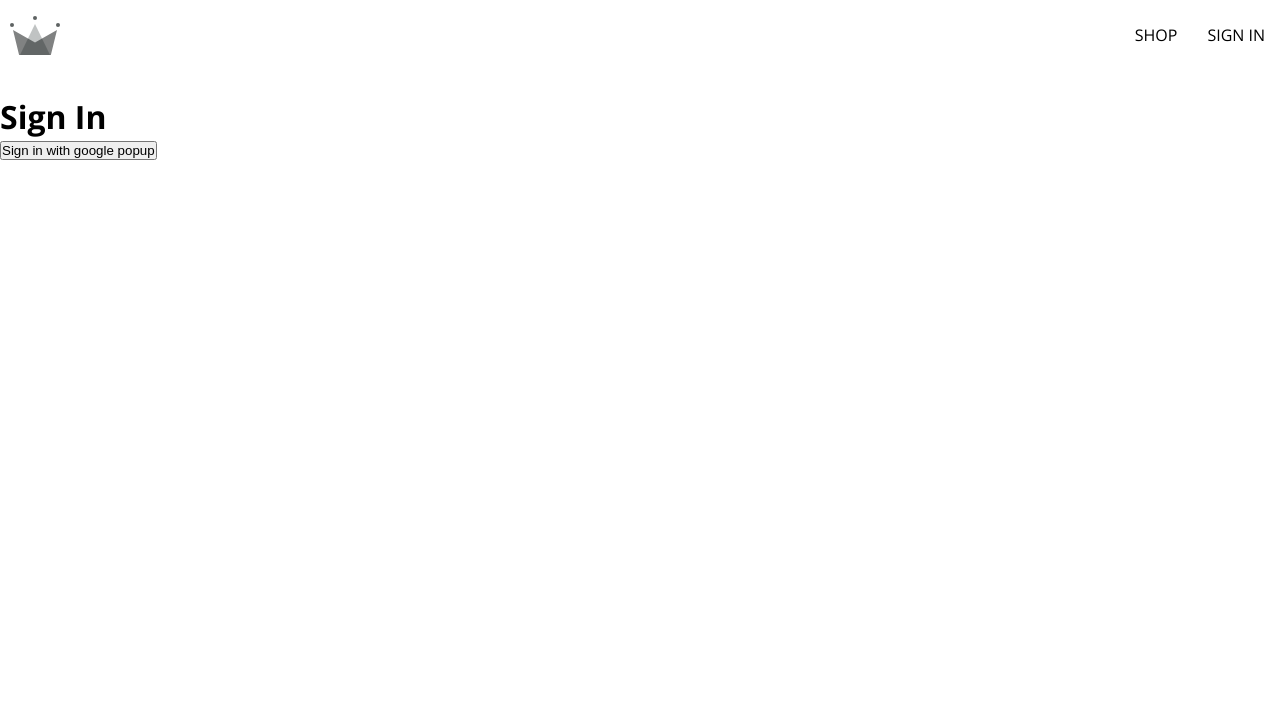
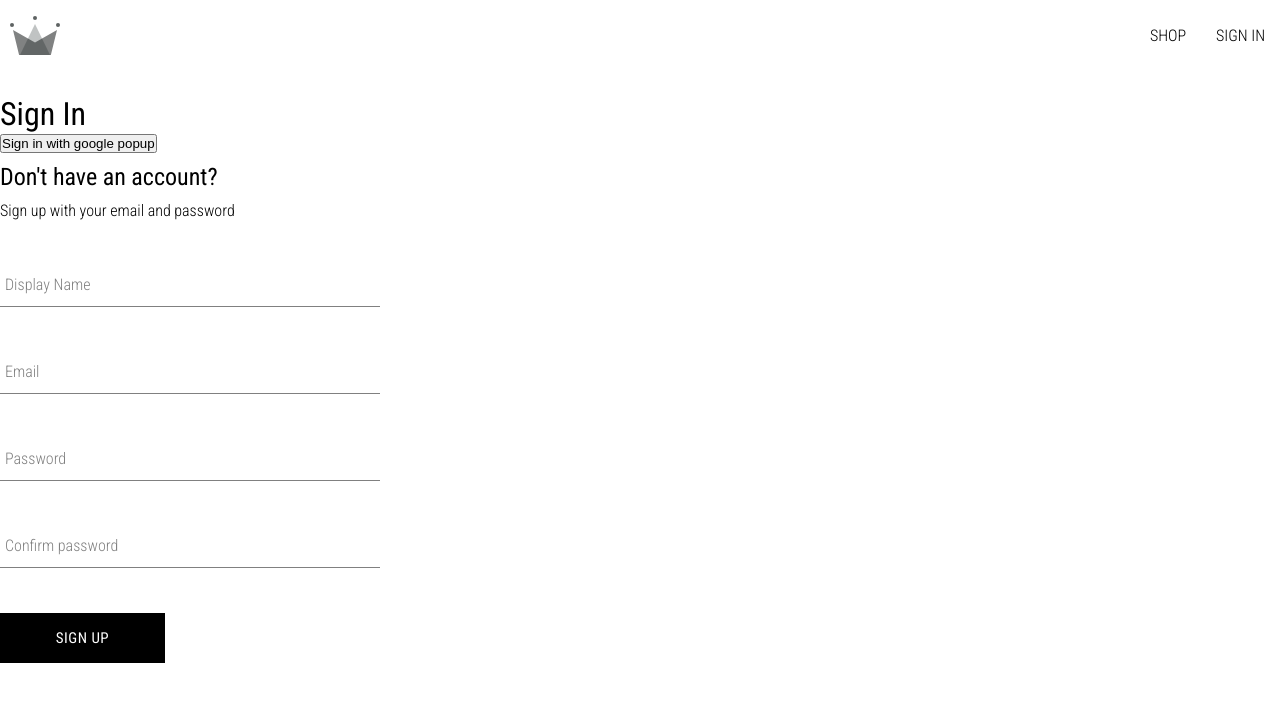
Before and after one commit to Mezin24/crwn-clothing, a React (Vite) app: page /sign-in in a window 1280 px wide. Shown: the top 702 px of the page. Built offline with nearby package versions, Linux system fonts and the light colour scheme.

Commit message:
created sign up component, the form input component, button component

```diff
--- a/package.json
+++ b/package.json
@@ -13,6 +13,7 @@
     "react": "^18.2.0",
     "react-dom": "^18.2.0",
     "react-router-dom": "^6.8.2",
+    "react-toastify": "^9.1.1",
     "sass": "^1.58.3",
     "vite-plugin-svgr": "^2.4.0"
   },
--- /dev/null
+++ b/src/components/UI/button/Button.jsx
@@ -0,0 +1,18 @@
+import './button.scss';
+
+const BUTTON_TYPE_CLASSES = {
+  google: 'google-sign-in',
+  inverted: 'inverted',
+};
+
+const Button = ({ children, buttonType, ...otherPorps }) => {
+  return (
+    <button
+      {...otherPorps}
+      className={`button-container ${BUTTON_TYPE_CLASSES[buttonType]}`}
+    >
+      {children}
+    </button>
+  );
+};
+export default Button;
--- /dev/null
+++ b/src/components/UI/button/button.scss
@@ -0,0 +1,46 @@
+.button-container {
+  min-width: 165px;
+  width: auto;
+  height: 50px;
+  letter-spacing: 0.5px;
+  line-height: 50px;
+  padding: 0 35px 0 35px;
+  font-size: 15px;
+  background-color: black;
+  color: white;
+  text-transform: uppercase;
+  font-family: inherit;
+  font-weight: 500;
+  border: none;
+  cursor: pointer;
+  display: flex;
+  justify-content: center;
+
+  &:hover {
+    background-color: white;
+    color: black;
+    border: 1px solid black;
+  }
+
+  &.google-sign-in {
+    background-color: #4285f4;
+    color: white;
+
+    &:hover {
+      background-color: #357ae8;
+      border: none;
+    }
+  }
+
+  &.inverted {
+    background-color: white;
+    color: black;
+    border: 1px solid black;
+
+    &:hover {
+      background-color: black;
+      color: white;
+      border: none;
+    }
+  }
+}
--- /dev/null
+++ b/src/components/form-input/FormInput.jsx
@@ -0,0 +1,19 @@
+import './form-input.scss';
+
+const FormInput = ({ label, ...otherProps }) => {
+  return (
+    <div className='group'>
+      <input className='form-input' {...otherProps} />
+      {label && (
+        <label
+          className={`${
+            otherProps.value.length ? 'shrink' : ''
+          } form-input-label`}
+        >
+          {label}
+        </label>
+      )}
+    </div>
+  );
+};
+export default FormInput;
--- /dev/null
+++ b/src/components/form-input/form-input.scss
@@ -0,0 +1,54 @@
+$sub-color: grey;
+$main-color: black;
+
+@mixin shrinkLabel {
+  top: -14px;
+  font-size: 12px;
+  color: $main-color;
+}
+
+.group {
+  position: relative;
+  margin: 45px 0;
+
+  .form-input {
+    background: none;
+    background-color: white;
+    color: $sub-color;
+    font-size: 18px;
+    padding: 10px 10px 10px 5px;
+    display: block;
+    width: 100%;
+    border: none;
+    border-radius: 0;
+    border-bottom: 1px solid $sub-color;
+    margin: 25px 0;
+
+    &:focus {
+      outline: none;
+    }
+
+    &:focus ~ .form-input-label {
+      @include shrinkLabel();
+    }
+  }
+
+  input[type='password'] {
+    letter-spacing: 0.3em;
+  }
+
+  .form-input-label {
+    color: $sub-color;
+    font-size: 16px;
+    font-weight: 300;
+    position: absolute;
+    pointer-events: none;
+    left: 5px;
+    top: 10px;
+    transition: 300ms ease all;
+
+    &.shrink {
+      @include shrinkLabel();
+    }
+  }
+}
--- /dev/null
+++ b/src/components/sign-up/SignUp.jsx
@@ -0,0 +1,98 @@
+import { useState } from 'react';
+import { toast } from 'react-toastify';
+import {
+  createAuthUserWithEmailAndPassword,
+  createUserDocumentFromAuth,
+} from '../../firebase/firebase.utils';
+import FormInput from '../form-input/FormInput';
+import Button from '../UI/button/Button';
+import './sign-up.scss';
+
+const defaultFileds = {
+  displayName: '',
+  email: '',
+  password: '',
+  confirmPassword: '',
+};
+
+const SignUp = () => {
+  const [formFileds, setFormFileds] = useState(defaultFileds);
+  const { displayName, email, password, confirmPassword } = formFileds;
+
+  const changeHandler = (e) => {
+    const { name, value } = e.target;
+    setFormFileds({ ...formFileds, [name]: value });
+  };
+
+  const submitHandler = async (e) => {
+    e.preventDefault();
+
+    if (!displayName || !email || !password || password !== confirmPassword)
+      return;
+
+    try {
+      const { user } = await createAuthUserWithEmailAndPassword(
+        email,
+        password
+      );
+      const userDocRef = await createUserDocumentFromAuth({
+        ...user,
+        displayName,
+      });
+      console.log(userDocRef);
+      setFormFileds(defaultFileds);
+    } catch (error) {
+      if (error.code === 'auth/email-already-in-use') {
+        toast.error('Cannot create user, email already exists');
+      }
+      console.log('error with creating user', user.message);
+    }
+  };
+
+  return (
+    <div className='sign-up-container'>
+      <h2>Don't have an account?</h2>
+      <span>Sign up with your email and password</span>
+      <form onSubmit={submitHandler}>
+        <FormInput
+          label='Display Name'
+          required={true}
+          type='text'
+          value={displayName}
+          name='displayName'
+          onChange={changeHandler}
+        />
+
+        <FormInput
+          label='Email'
+          type='email'
+          required
+          value={email}
+          name='email'
+          onChange={changeHandler}
+        />
+
+        <FormInput
+          label='Password'
+          type='password'
+          required
+          value={password}
+          name='password'
+          onChange={changeHandler}
+        />
+
+        <FormInput
+          label='Confirm password'
+          type='password'
+          required
+          value={confirmPassword}
+          name='confirmPassword'
+          onChange={changeHandler}
+        />
+        <Button type='submit'>Sign Up</Button>
+        {/* <button type='submit'>Sign Up</button> */}
+      </form>
+    </div>
+  );
+};
+export default SignUp;
--- /dev/null
+++ b/src/components/sign-up/sign-up.scss
@@ -0,0 +1,9 @@
+.sign-up-container {
+  display: flex;
+  flex-direction: column;
+  width: 380px;
+
+  h2 {
+    margin: 10px 0;
+  }
+}
--- a/src/firebase/firebase.utils.js
+++ b/src/firebase/firebase.utils.js
@@ -4,7 +4,9 @@
   signInWithPopup,
   signInWithRedirect,
   GoogleAuthProvider,
+  createUserWithEmailAndPassword,
 } from 'firebase/auth';
+
 import { getFirestore, doc, getDoc, setDoc, addDoc } from 'firebase/firestore';
 
 const firebaseConfig = {
@@ -22,17 +24,40 @@
 provider.setCustomParameters({
   prompt: 'select_account',
 });
+
 export const auth = getAuth(firebaseApp);
 export const signInWithGooglePopup = () => signInWithPopup(auth, provider);
+export const signInWithGoogleRedirect = () =>
+  signInWithRedirect(auth, provider);
 
 export const db = getFirestore(firebaseApp);
 
 export const createUserDocumentFromAuth = async (userAuth) => {
+  if (!userAuth) return;
   const userDocRef = doc(db, 'users', userAuth.uid);
 
   const userSnapshot = await getDoc(userDocRef);
-  console.log(userSnapshot);
-  console.log(userSnapshot.exists());
 
-  console.log(userDocRef);
+  if (!userSnapshot.exists()) {
+    const { displayName, email } = userAuth;
+    const createdAt = new Date();
+
+    try {
+      await setDoc(userDocRef, {
+        displayName,
+        email,
+        createdAt,
+      });
+    } catch (error) {
+      console.log('error created the user', error.message);
+    }
+  }
+
+  return userDocRef;
 };
+
+export const createAuthUserWithEmailAndPassword = async (email, password) => {
+  if (!email || !password) return;
+
+  return await createUserWithEmailAndPassword(auth, email, password);
+};
--- a/src/index.scss
+++ b/src/index.scss
@@ -1,4 +1,4 @@
-@import url('https://fonts.googleapis.com/css2?family=Open+Sans:wght@300;500;700&display=swap');
+@import url('https://fonts.googleapis.com/css2?family=Roboto+Condensed:wght@300;400;700&display=swap');
 
 * {
   margin: 0;
@@ -7,8 +7,15 @@
 }
 
 body {
-  font-family: 'Open Sans', sans-serif;
+  font-family: 'Roboto Condensed', sans-serif;
   font-weight: 300;
+}
+
+h1,
+h2,
+h3,
+h4 {
+  font-weight: 500;
 }
 
 a {
--- a/src/layout/root-layout/RootLayout.jsx
+++ b/src/layout/root-layout/RootLayout.jsx
@@ -1,11 +1,14 @@
+import { ToastContainer } from 'react-toastify';
 import { Outlet } from 'react-router-dom';
 import Navigation from '../../components/navigation/Navigation';
+import 'react-toastify/dist/ReactToastify.css';
 
 const RootLayout = () => {
   return (
     <>
       <Navigation />
       <Outlet />
+      <ToastContainer />
     </>
   );
 };
--- a/src/pages/SignIn.jsx
+++ b/src/pages/SignIn.jsx
@@ -1,17 +1,22 @@
+import SignUp from '../components/sign-up/SignUp';
 import {
   signInWithGooglePopup,
   createUserDocumentFromAuth,
+  signInWithGoogleRedirect,
 } from '../firebase/firebase.utils';
 
 const SignIn = () => {
   const logGoogleUser = async () => {
     const { user } = await signInWithGooglePopup();
-    createUserDocumentFromAuth(user);
+    const userDocRef = await createUserDocumentFromAuth(user);
+    console.log(userDocRef);
   };
+
   return (
     <div>
       <h1>Sign In</h1>
       <button onClick={logGoogleUser}>Sign in with google popup</button>
+      <SignUp />
     </div>
   );
 };
```
Also changed, not shown: 1 other file (tests, documents, lock files or other folders).
